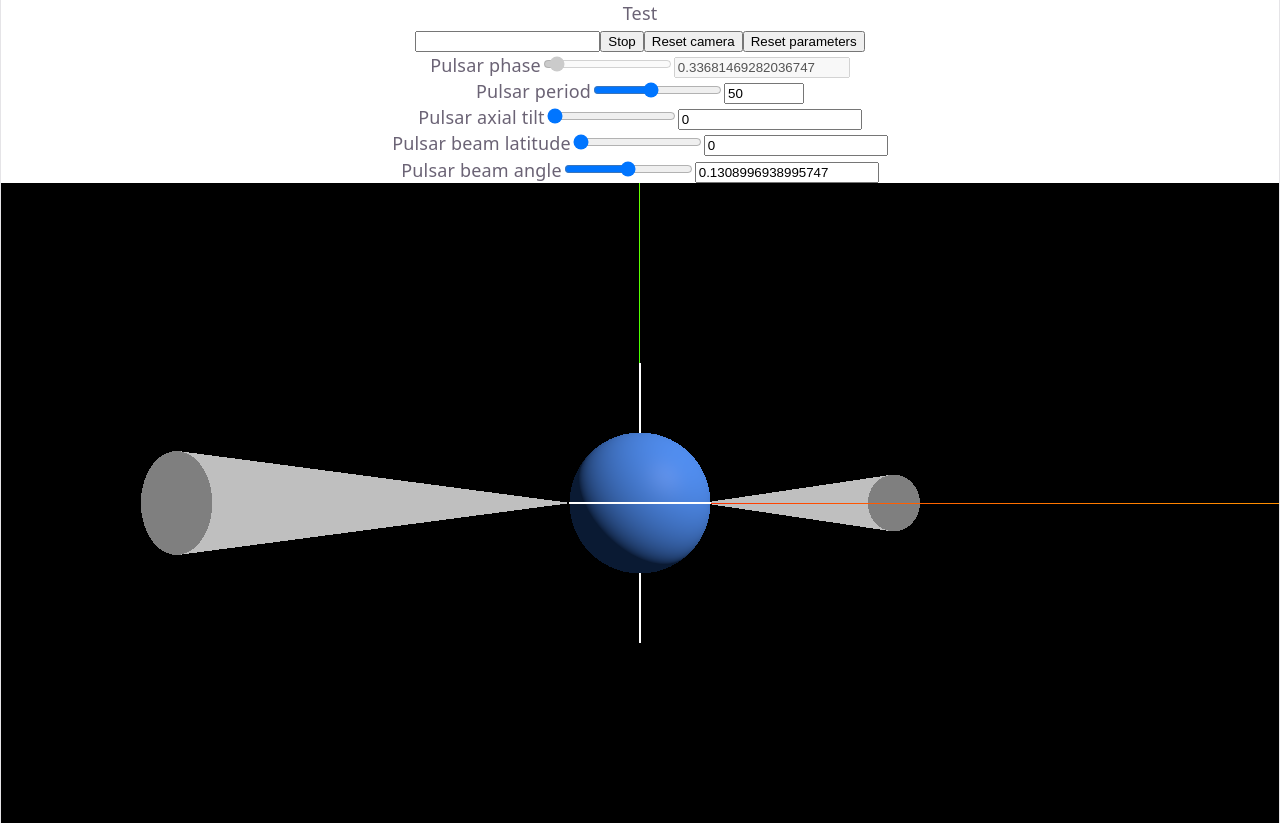
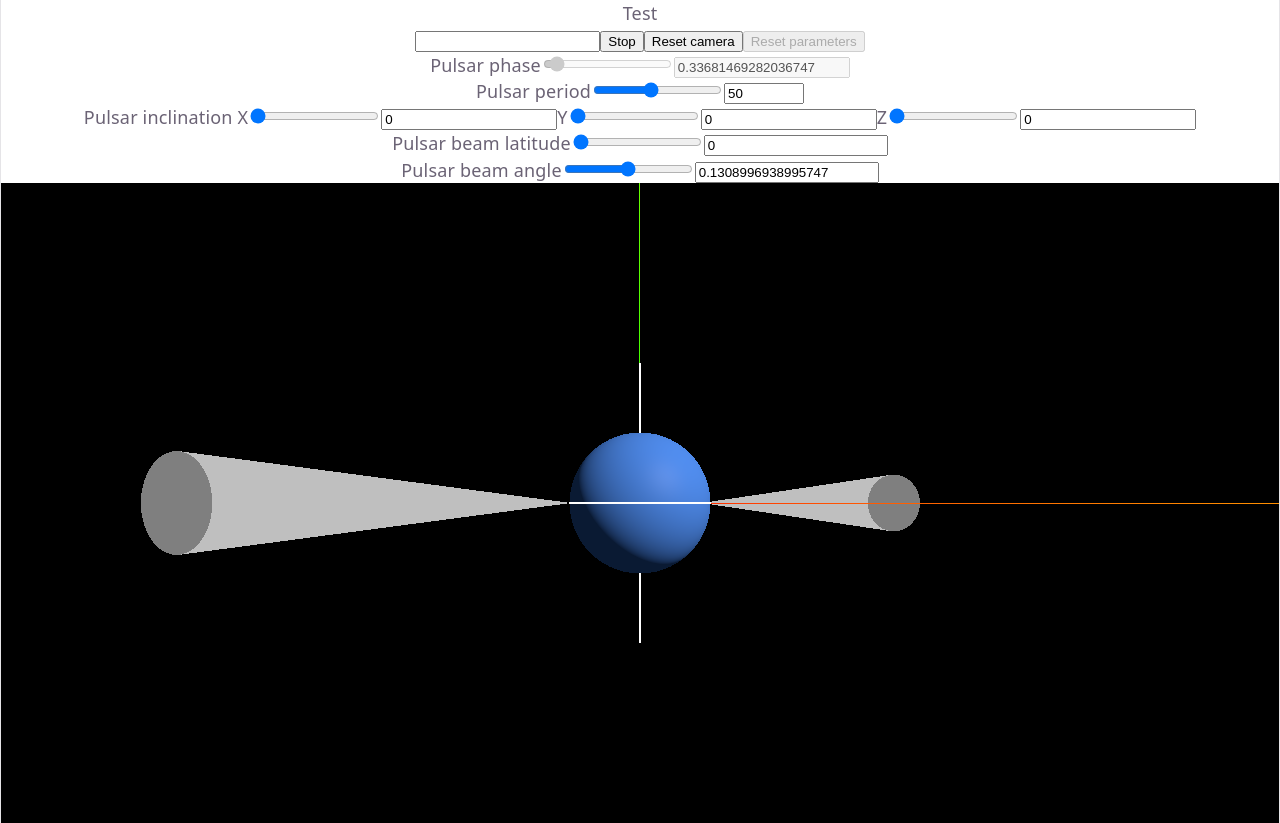
Before and after one commit to FoothillAstroSims/pulsar-simulator, a React (Vite) app: page / in a window 1280 px wide. Built offline with nearby package versions, Linux system fonts and the light colour scheme.

Commit message:
Replaced axial tilt with free rotation parameters

```diff
--- a/src/App.tsx
+++ b/src/App.tsx
@@ -5,7 +5,9 @@ import type { PulsarModelRef } from "./components/PulsarModel";
 import {
 	isAnimatingDefault,
 	PulsarModel,
-	pulsarAxialTiltDefault,
+	pulsarAxisInclinationXDefault,
+	pulsarAxisInclinationYDefault,
+	pulsarAxisInclinationZDefault,
 	pulsarBeamAngleDefault,
 	pulsarBeamLatitudeDefault,
 	pulsarPeriodDefault,
@@ -13,16 +15,22 @@ import {
 } from "./components/PulsarModel";
 import { PulsarParameterInput } from "./components/PulsarParameterInput";
 
+const pulsarAxisInclinationDefault: [number, number, number] = [
+	pulsarAxisInclinationXDefault,
+	pulsarAxisInclinationYDefault,
+	pulsarAxisInclinationZDefault,
+];
+
 export default function App() {
 	const [isAnimating, setIsAnimating] = useState(isAnimatingDefault);
 	const [pulsarPhase, setPulsarPhase] = useState(pulsarPhaseDefault);
 	const [pulsarPeriod, setPulsarPeriod] = useState(pulsarPeriodDefault);
-	const [pulsarAxialTilt, setPulsarAxialTilt] = useState(
-		pulsarAxialTiltDefault,
-	);
 	const [pulsarBeamLatitude, setPulsarBeamLatitude] = useState(
 		pulsarBeamLatitudeDefault,
 	);
+	const [pulsarAxisInclination, setPulsarAxisInclination] = useState<
+		[number, number, number]
+	>(pulsarAxisInclinationDefault);
 	const [pulsarBeamAngle, setPulsarBeamAngle] = useState(
 		pulsarBeamAngleDefault,
 	);
@@ -96,13 +104,16 @@ export default function App() {
 
 				<button
 					type="button"
+					disabled={isAnimating}
 					onClick={() => {
-						setPulsarPhase(pulsarPhaseDefault);
-						setPulsarPeriod(pulsarPeriodDefault);
-						setPulsarAxialTilt(pulsarAxialTiltDefault);
-						setPulsarBeamLatitude(pulsarBeamLatitudeDefault);
-						setPulsarBeamAngle(pulsarBeamAngleDefault);
-						console.log("Pulsar parameters reset");
+						if (!isAnimating) {
+							setPulsarPhase(pulsarPhaseDefault);
+							setPulsarPeriod(pulsarPeriodDefault);
+							setPulsarAxisInclination(pulsarAxisInclinationDefault);
+							setPulsarBeamLatitude(pulsarBeamLatitudeDefault);
+							setPulsarBeamAngle(pulsarBeamAngleDefault);
+							console.log("Pulsar parameters reset");
+						}
 					}}
 				>
 					Reset parameters
@@ -138,16 +149,53 @@ export default function App() {
 					}}
 				/>
 				<br />
+				Pulsar inclination{" "}
 				<PulsarParameterInput
-					name="pulsarAxialTilt"
-					label="Pulsar axial tilt"
-					min={0.0}
-					max={Math.PI / 4}
+					name="pulsarAxisInclinationX"
+					label="X"
+					min={0}
+					max={Math.PI}
 					step={0.001}
-					value={pulsarAxialTilt}
+					value={pulsarAxisInclination[0]}
 					onChange={(e) => {
-						setPulsarAxialTilt(parseFloat(e.target.value));
-						console.log(`Pulsar axial tilt: ${e.target.value}`);
+						setPulsarAxisInclination([
+							parseFloat(e.target.value),
+							pulsarAxisInclination[1],
+							pulsarAxisInclination[2],
+						]);
+						console.log(`Pulsar axis inclination X: ${e.target.value}`);
+					}}
+				/>
+				<PulsarParameterInput
+					name="pulsarAxisInclinationY"
+					label="Y"
+					min={0}
+					max={Math.PI}
+					step={0.001}
+					value={pulsarAxisInclination[1]}
+					onChange={(e) => {
+						setPulsarAxisInclination([
+							pulsarAxisInclination[0],
+							parseFloat(e.target.value),
+							pulsarAxisInclination[2],
+						]);
+						console.log(`Pulsar axis inclination Y: ${e.target.value}`);
+					}}
+				/>
+				<PulsarParameterInput
+					name="pulsarInclinationZ"
+					label="Z"
+					min={0}
+					max={Math.PI}
+					step={0.001}
+					value={pulsarAxisInclination[2]}
+					onChange={(e) => {
+						setPulsarAxisInclination([
+							pulsarAxisInclination[0],
+							pulsarAxisInclination[1],
+							parseFloat(e.target.value),
+						]);
+						console.log(`Pulsar axis inclination Z: ${e.target.value}`);
 					}}
 				/>
 				<br />
@@ -183,7 +231,7 @@ export default function App() {
 					isAnimating={isAnimating}
 					pulsarPhase={pulsarPhase}
 					pulsarPeriod={pulsarPeriod}
-					pulsarAxialTilt={pulsarAxialTilt}
+					pulsarAxisInclination={pulsarAxisInclination}
 					pulsarBeamLatitude={pulsarBeamLatitude}
 					pulsarBeamAngle={pulsarBeamAngle}
 					onPulsarPhaseChange={setPulsarPhase}
--- a/src/components/PulsarModel.tsx
+++ b/src/components/PulsarModel.tsx
@@ -4,18 +4,18 @@ import { OrbitControls } from "three/addons/controls/OrbitControls.js";
 import { Line2 } from "three/addons/lines/Line2.js";
 import { LineGeometry } from "three/addons/lines/LineGeometry.js";
 import { LineMaterial } from "three/examples/jsm/Addons.js";
-import { pulsarBeamDirection } from "../utils";
 
 // Pulsar parameters
 export interface PulsarModelProps {
 	isAnimating: boolean;
 	pulsarPhase: number;
 	pulsarPeriod: number;
-	pulsarAxialTilt: number;
+	pulsarAxisInclination: [number, number, number];
 	pulsarBeamLatitude: number;
 	pulsarBeamAngle: number;
 	onPulsarPhaseChange?: (phase: number) => void;
 	onCameraChange?: (dir: THREE.Vector3) => void;
+	onPulsarAxisChange?: (dir: THREE.Vector3) => void;
 }
 
 // Parameters and methods to expose to the parent node
@@ -27,7 +27,9 @@ export interface PulsarModelRef {
 export const isAnimatingDefault = true;
 export const pulsarPhaseDefault = 0.0;
 export const pulsarPeriodDefault = 50.0;
-export const pulsarAxialTiltDefault = 0.0;
+export const pulsarAxisInclinationXDefault = 0.0;
+export const pulsarAxisInclinationYDefault = 0.0;
+export const pulsarAxisInclinationZDefault = 0.0;
 export const pulsarBeamLatitudeDefault = 0.0;
 export const pulsarBeamAngleDefault = Math.PI / 24;
 
@@ -49,15 +51,11 @@ const pulsarAxisLineWidth = 2;
 const pulsarEquatorColor = "#ffffff";
 const pulsarEquatorLineWidth = 2;
 
-const cameraPositionDefault: [number, number, number] = [
+const lightDirectionDefault: [number, number, number] = [
 	pulsarBodyRadius * 2,
 	pulsarBodyRadius * 2,
 	pulsarBodyRadius * 2,
 ];
-
-const pulsarBeamLocalDirection = new THREE.Vector3(0, -1, 0);
-const pulsarBeamWorldDirection = new THREE.Vector3();
-const pulsarBeamWorldQuaternion = new THREE.Quaternion();
 
 export function PulsarModel(
 	props: PulsarModelProps & {
@@ -69,7 +67,7 @@ export function PulsarModel(
 		isAnimating,
 		pulsarPhase,
 		pulsarPeriod,
-		pulsarAxialTilt,
+		pulsarAxisInclination,
 		pulsarBeamLatitude,
 		pulsarBeamAngle,
 		onPulsarPhaseChange,
@@ -89,7 +87,7 @@ export function PulsarModel(
 		isAnimating: isAnimating,
 		pulsarPhase: pulsarPhase,
 		pulsarPeriod: pulsarPeriod,
-		pulsarAxialTilt: pulsarAxialTilt,
+		pulsarAxisInclination: pulsarAxisInclination,
 		pulsarBeamLatitude: pulsarBeamLatitude,
 		pulsarBeamAngle: pulsarBeamAngle,
 		onPulsarPhaseChange: onPulsarPhaseChange,
@@ -125,7 +123,7 @@ export function PulsarModel(
 
 		const lightDirectional = new THREE.DirectionalLight(0xffffff, 5);
 		lightDirectional.name = "lightDirectional";
-		lightDirectional.position.set(...cameraPositionDefault);
+		lightDirectional.position.set(...lightDirectionDefault);
 		lightDirectional.target.position.set(0, 0, 0);
 		scene.add(lightDirectional);
 		scene.add(lightDirectional.target);
@@ -232,11 +230,13 @@ export function PulsarModel(
 		pulsar.rotation.y = pulsarParams.pulsarPhase;
 
 		// Wrapper to help with axial tilt
-		const pulsarAxialTiltWrapper = new THREE.Group();
-		pulsarAxialTiltWrapper.name = "pulsarAxialTiltWrapper";
-		pulsarAxialTiltWrapper.add(pulsar);
-		pulsarAxialTiltWrapper.rotation.set(0, 0, pulsarParams.pulsarAxialTilt);
-		scene.add(pulsarAxialTiltWrapper);
+		const pulsarAxisDirectionWrapper = new THREE.Group();
+		pulsarAxisDirectionWrapper.name = "pulsarAxisDirectionWrapper";
+		pulsarAxisDirectionWrapper.add(pulsar);
+		pulsarAxisDirectionWrapper.rotation.set(
+			...pulsarParams.pulsarAxisInclination,
+		);
+		scene.add(pulsarAxisDirectionWrapper);
 
 		// Camera
 		const camera = new THREE.PerspectiveCamera(75, width / height, 0.1, 1000);
@@ -400,23 +400,23 @@ export function PulsarModel(
 		}
 	}, [pulsarBeamLatitude]);
 
-	// Change pulsar axial tilt
+	// Change pulsar axis of rotation
 	useEffect(() => {
-		if (pulsarAxialTilt !== undefined) {
-			pulsarParamsRef.current.pulsarAxialTilt = pulsarAxialTilt;
+		if (pulsarAxisInclination !== undefined) {
+			pulsarParamsRef.current.pulsarAxisInclination = pulsarAxisInclination;
 
 			const { scene, camera, renderer } = modelRef.current ?? {};
 
 			if (scene && camera && renderer) {
-				const pulsarAxialTiltWrapper = scene.getObjectByName(
-					"pulsarAxialTiltWrapper",
+				const pulsarAxisDirectionWrapper = scene.getObjectByName(
+					"pulsarAxisDirectionWrapper",
 				) as THREE.Group;
-				pulsarAxialTiltWrapper.rotation.z = pulsarAxialTilt;
+				pulsarAxisDirectionWrapper.rotation.set(...pulsarAxisInclination);
 
 				renderer.render(scene, camera);
 			}
 		}
-	}, [pulsarAxialTilt]);
+	}, [pulsarAxisInclination]);
 
 	// Change pulsar beam angle
 	useEffect(() => {
@@ -452,26 +452,10 @@ export function PulsarModel(
 	}, [onPulsarPhaseChange]);
 
 	useEffect(() => {
-		const { scene } = modelRef.current ?? {};
-
-		if (scene) {
-			const pulsarBeam1 = scene.getObjectByName("pulsarBeam1") as THREE.Mesh;
-			pulsarBeam1.updateWorldMatrix(true, false);
-			pulsarBeam1.getWorldQuaternion(pulsarBeamWorldQuaternion);
-			pulsarBeamWorldDirection
-				.copy(pulsarBeamLocalDirection)
-				.applyQuaternion(pulsarBeamWorldQuaternion);
-
-			const pulsarBeamDirectionCalc = pulsarBeamDirection(
-				pulsarPhase,
-				pulsarAxialTilt,
-				pulsarBeamLatitude,
-			);
-
-			console.log(`getWorldDirection direction: ${pulsarBeamWorldDirection.toArray()}
-pulsarBeamDirection direction: ${pulsarBeamDirectionCalc}`);
+		if (onCameraChange !== undefined) {
+			pulsarParamsRef.current.onCameraChange = onCameraChange;
 		}
-	}, [pulsarPhase, pulsarAxialTilt, pulsarBeamLatitude]);
+	}, [onCameraChange]);
 
 	return <div id="pulsar-model" ref={mountRef} />;
 }
--- a/src/utils.ts
+++ b/src/utils.ts
@@ -1,4 +1,4 @@
-import type * as THREE from "three";
+import * as THREE from "three";
 
 // Generate a range of values
 export function range(start: number, stop: number, step: number): number[] {
@@ -17,8 +17,8 @@ export function pulsarBeamDirection(
 	pulsarPhase: PulsarBeamDirectionParams["pulsarPhase"],
 	pulsarAxialTilt: PulsarBeamDirectionParams["pulsarAxialTilt"],
 	pulsarBeamLatitude: PulsarBeamDirectionParams["pulsarBeamLatitude"],
-): [number, number, number] {
-	return [
+): THREE.Vector3 {
+	return new THREE.Vector3(
 		-Math.cos(pulsarBeamLatitude) *
 			Math.cos(pulsarPhase) *
 			Math.cos(pulsarAxialTilt) -
@@ -28,7 +28,7 @@ export function pulsarBeamDirection(
 			Math.sin(pulsarAxialTilt) +
 			Math.sin(pulsarBeamLatitude) * Math.cos(pulsarAxialTilt),
 		Math.cos(pulsarBeamLatitude) * Math.sin(pulsarPhase),
-	];
+	);
 }
 
 // Formula for pulsar beam intensity given the beam direction, camera/detector direction, and the beam angle
```
Also changed, not shown: 1 other file (tests, documents, lock files or other folders).
